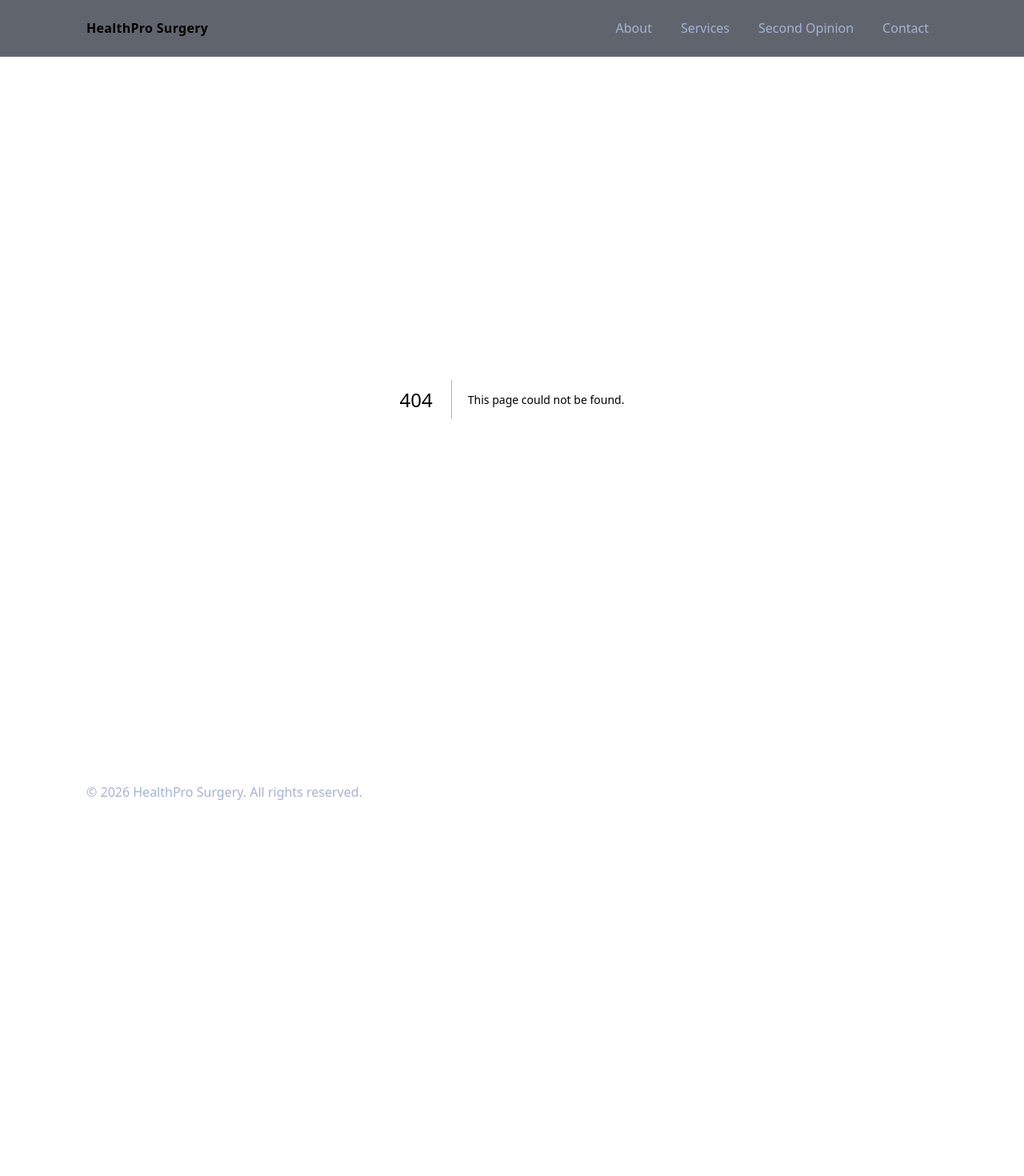
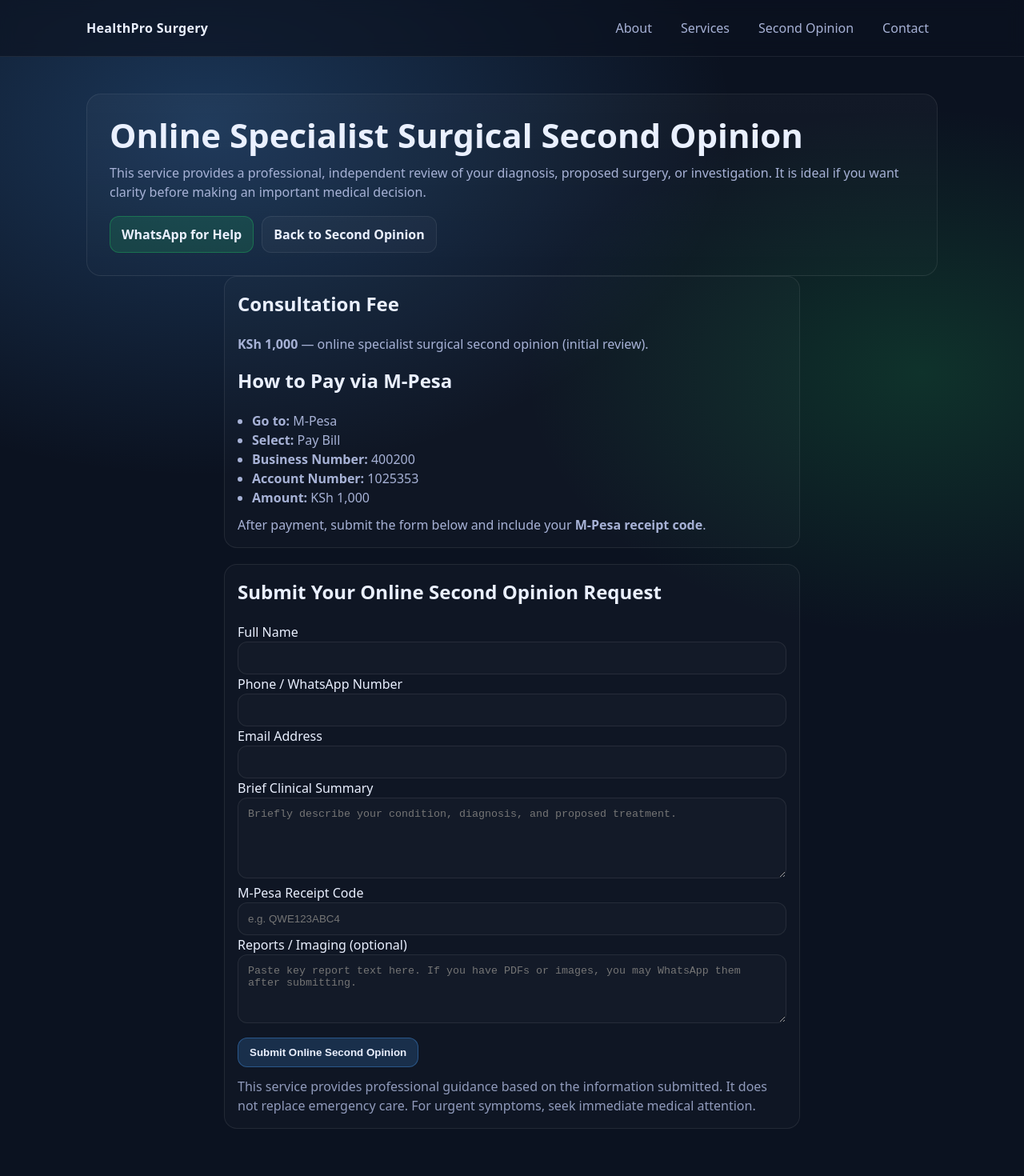
Before and after one commit to johnkinyuadr/healthpro-surgery, a Next.js app: page /online-second-opinion in a window 1280 px wide. Before the commit this address had no page. Shown: the top 1470 px of the page at 80% size. Before the commit the page ends 1020 px from the top, so only its background shows below. Built offline with nearby package versions, Linux system fonts and the light colour scheme.

Commit message:
Add paid online second opinion via M-Pesa

```diff
--- /dev/null
+++ b/app/online-second-opinion/page.tsx
@@ -0,0 +1,127 @@
+import type { Metadata } from "next";
+import Link from "next/link";
+
+export const metadata: Metadata = {
+  title: "Online Specialist Surgical Second Opinion | KSh 1,000",
+  description:
+    "Request an online specialist surgical second opinion. Pay KSh 1,000 via M-Pesa PayBill and submit your details securely.",
+};
+
+const WHATSAPP_NUMBER = "254721446206";
+
+// M-Pesa Details
+const MPESA_PAYBILL = "400200";
+const MPESA_ACCOUNT = "1025353";
+
+export default function OnlineSecondOpinionPage() {
+  const waLink = `https://wa.me/${WHATSAPP_NUMBER}?text=${encodeURIComponent(
+    "Hello HealthPro Surgery. I have paid KSh 1,000 for an ONLINE second opinion. Kindly confirm the next steps."
+  )}`;
+
+  return (
+    <>
+      {/* HERO */}
+      <section className="hero">
+        <h1 className="h1">Online Specialist Surgical Second Opinion</h1>
+        <p className="p">
+          This service provides a professional, independent review of your diagnosis,
+          proposed surgery, or investigation. It is ideal if you want clarity before
+          making an important medical decision.
+        </p>
+
+        <div className="btnRow">
+          <a className="btn btnGreen" href={waLink} target="_blank" rel="noreferrer">
+            WhatsApp for Help
+          </a>
+          <Link className="btn" href="/second-opinion">
+            Back to Second Opinion
+          </Link>
+        </div>
+      </section>
+
+      {/* PAYMENT DETAILS */}
+      <div className="card" style={{ maxWidth: "720px", margin: "0 auto" }}>
+        <h2 style={{ marginTop: 0 }}>Consultation Fee</h2>
+        <p className="p">
+          <strong>KSh 1,000</strong> — online specialist surgical second opinion (initial review).
+        </p>
+
+        <h2 style={{ marginTop: "16px" }}>How to Pay via M-Pesa</h2>
+        <ul className="list" style={{ marginTop: "10px" }}>
+          <li><strong>Go to:</strong> M-Pesa</li>
+          <li><strong>Select:</strong> Pay Bill</li>
+          <li><strong>Business Number:</strong> {MPESA_PAYBILL}</li>
+          <li><strong>Account Number:</strong> {MPESA_ACCOUNT}</li>
+          <li><strong>Amount:</strong> KSh 1,000</li>
+        </ul>
+
+        <p className="p" style={{ marginTop: "10px" }}>
+          After payment, submit the form below and include your <strong>M-Pesa receipt code</strong>.
+        </p>
+      </div>
+
+      {/* FORM */}
+      <div className="card" style={{ maxWidth: "720px", margin: "20px auto" }}>
+        <h2 style={{ marginTop: 0 }}>Submit Your Online Second Opinion Request</h2>
+
+        <form action="https://formspree.io/f/mnjnedvp" method="POST">
+          {/* Redirect after submission */}
+          <input
+            type="hidden"
+            name="_redirect"
+            value="https://www.healthprosurgery.com/thank-you"
+          />
+          <input
+            type="hidden"
+            name="service"
+            value="Online Specialist Surgical Second Opinion (Paid)"
+          />
+
+          <label className="label">Full Name</label>
+          <input className="input" type="text" name="name" required />
+
+          <label className="label">Phone / WhatsApp Number</label>
+          <input className="input" type="tel" name="phone" required />
+
+          <label className="label">Email Address</label>
+          <input className="input" type="email" name="email" required />
+
+          <label className="label">Brief Clinical Summary</label>
+          <textarea
+            className="input"
+            name="summary"
+            rows={5}
+            placeholder="Briefly describe your condition, diagnosis, and proposed treatment."
+            required
+          />
+
+          <label className="label">M-Pesa Receipt Code</label>
+          <input
+            className="input"
+            type="text"
+            name="mpesa_receipt"
+            placeholder="e.g. QWE123ABC4"
+            required
+          />
+
+          <label className="label">Reports / Imaging (optional)</label>
+          <textarea
+            className="input"
+            name="reports"
+            rows={4}
+            placeholder="Paste key report text here. If you have PDFs or images, you may WhatsApp them after submitting."
+          />
+
+          <button type="submit" className="btn btnAccent" style={{ marginTop: "12px" }}>
+            Submit Online Second Opinion
+          </button>
+
+          <p className="p" style={{ marginTop: "12px", opacity: 0.85 }}>
+            This service provides professional guidance based on the information submitted.
+            It does not replace emergency care. For urgent symptoms, seek immediate medical attention.
+          </p>
+        </form>
+      </div>
+    </>
+  );
+}
```
